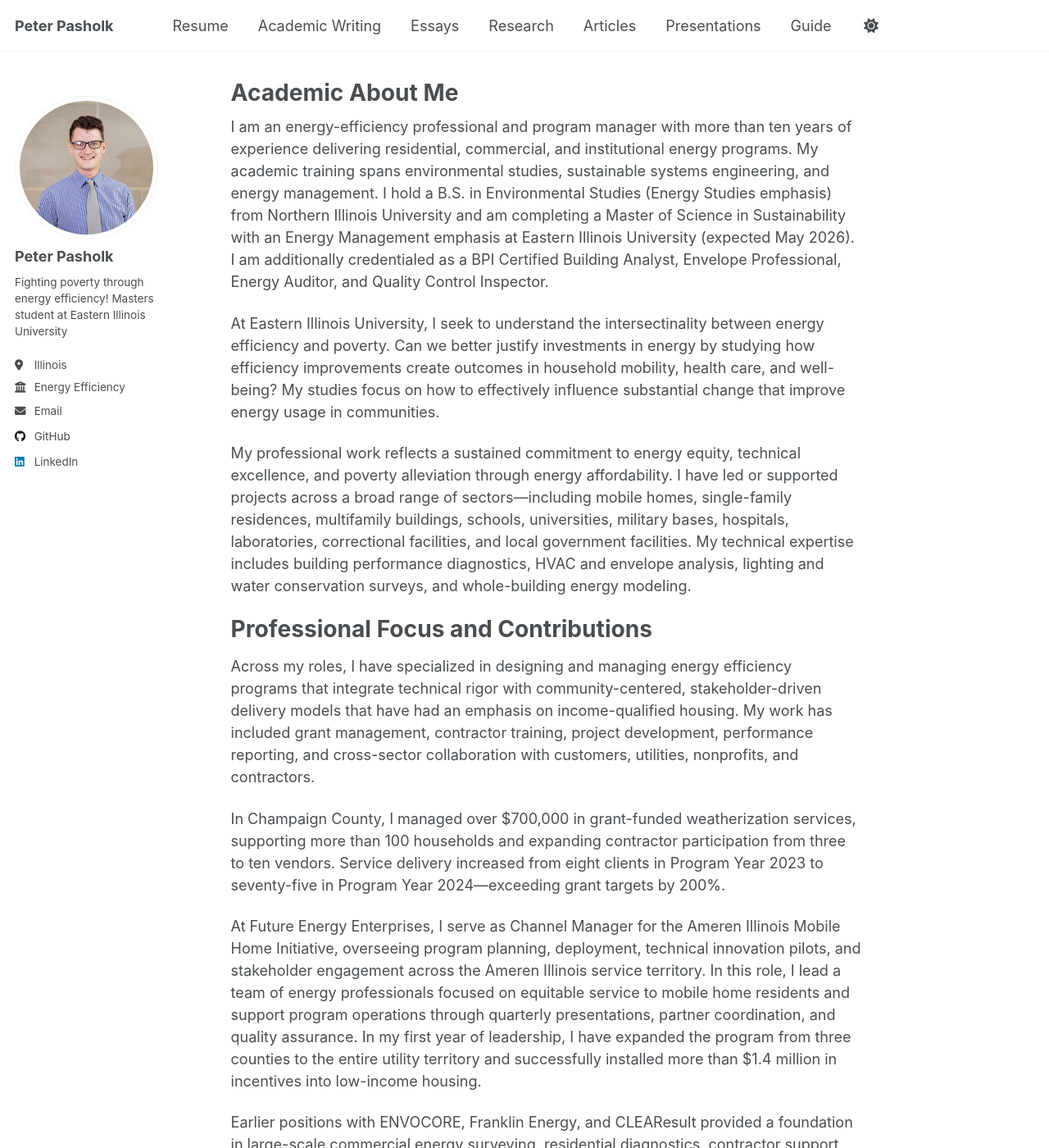
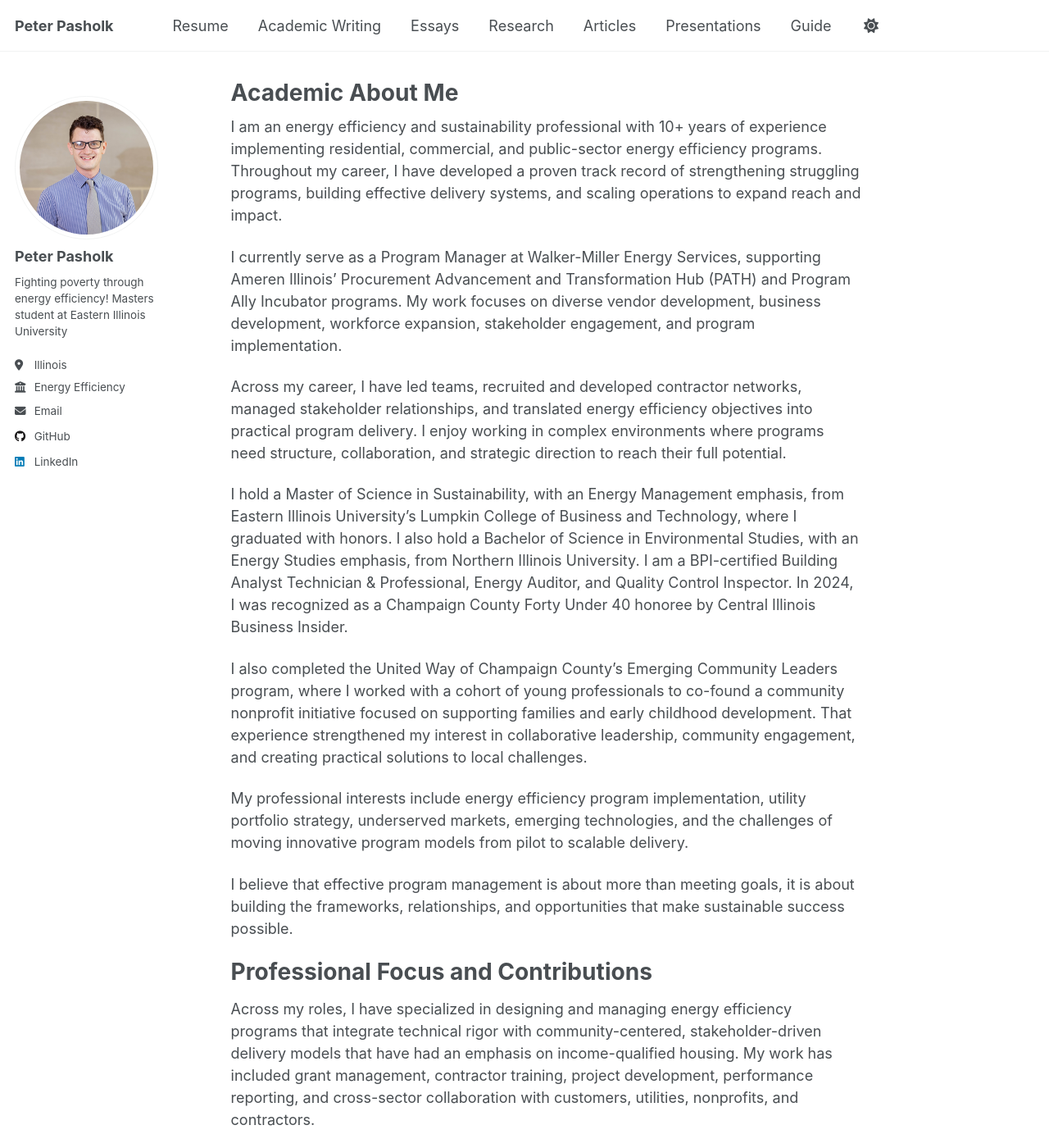
Before and after one commit to ppasholk/ppasholk.github.io, a Jekyll site: the page built from _pages/about.md, in a window 1280 px wide and 1400 px high. Shown: the whole window at 82% size. Built offline with Jekyll 4.4.1, drawn with Linux system fonts in a browser that asks for light colours; a script that is not in the unit is left out.

Commit message:
Revise about page to reflect updated professional profile
Updated professional background and focus areas to reflect over a decade of experience in energy efficiency and sustainability. Enhanced details on current role, educational background, and community engagement initiatives.

```diff
--- a/_pages/about.md
+++ b/_pages/about.md
@@ -6,11 +6,20 @@ redirect_from:
   - /about/
   - /about.html
 ---
-I am an energy-efficiency professional and program manager with more than ten years of experience delivering residential, commercial, and institutional energy programs. My academic training spans environmental studies, sustainable systems engineering, and energy management. I hold a B.S. in Environmental Studies (Energy Studies emphasis) from Northern Illinois University and am completing a Master of Science in Sustainability with an Energy Management emphasis at Eastern Illinois University (expected May 2026). I am additionally credentialed as a BPI Certified Building Analyst, Envelope Professional, Energy Auditor, and Quality Control Inspector.
+I am an energy efficiency and sustainability professional with 10+ years of experience implementing residential, commercial, and public-sector energy efficiency programs. Throughout my career, I have developed a proven track record of strengthening struggling programs, building effective delivery systems, and scaling operations to expand reach and impact.
 
-At Eastern Illinois University, I seek to understand the intersectinality between energy efficiency and poverty. Can we better justify investments in energy by studying how efficiency improvements create outcomes in household mobility, health care, and well-being? My studies focus on how to effectively influence substantial change that improve energy usage in communities.
+I currently serve as a Program Manager at Walker-Miller Energy Services, supporting Ameren Illinois’ Procurement Advancement and Transformation Hub (PATH) and Program Ally Incubator programs. My work focuses on diverse vendor development, business development, workforce expansion, stakeholder engagement, and program implementation.
 
-My professional work reflects a sustained commitment to energy equity, technical excellence, and poverty alleviation through energy affordability. I have led or supported projects across a broad range of sectors—including mobile homes, single-family residences, multifamily buildings, schools, universities, military bases, hospitals, laboratories, correctional facilities, and local government facilities. My technical expertise includes building performance diagnostics, HVAC and envelope analysis, lighting and water conservation surveys, and whole-building energy modeling.
+Across my career, I have led teams, recruited and developed contractor networks, managed stakeholder relationships, and translated energy efficiency objectives into practical program delivery. I enjoy working in complex environments where programs need structure, collaboration, and strategic direction to reach their full potential.
+
+I hold a Master of Science in Sustainability, with an Energy Management emphasis, from Eastern Illinois University’s Lumpkin College of Business and Technology, where I graduated with honors. I also hold a Bachelor of Science in Environmental Studies, with an Energy Studies emphasis, from Northern Illinois University.
+I am a BPI-certified Building Analyst Technician & Professional, Energy Auditor, and Quality Control Inspector. In 2024, I was recognized as a Champaign County Forty Under 40 honoree by Central Illinois Business Insider.
+
+I also completed the United Way of Champaign County’s Emerging Community Leaders program, where I worked with a cohort of young professionals to co-found a community nonprofit initiative focused on supporting families and early childhood development. That experience strengthened my interest in collaborative leadership, community engagement, and creating practical solutions to local challenges.
+
+My professional interests include energy efficiency program implementation, utility portfolio strategy, underserved markets, emerging technologies, and the challenges of moving innovative program models from pilot to scalable delivery.
+
+I believe that effective program management is about more than meeting goals, it is about building the frameworks, relationships, and opportunities that make sustainable success possible.
 
 Professional Focus and Contributions
 ======
```
